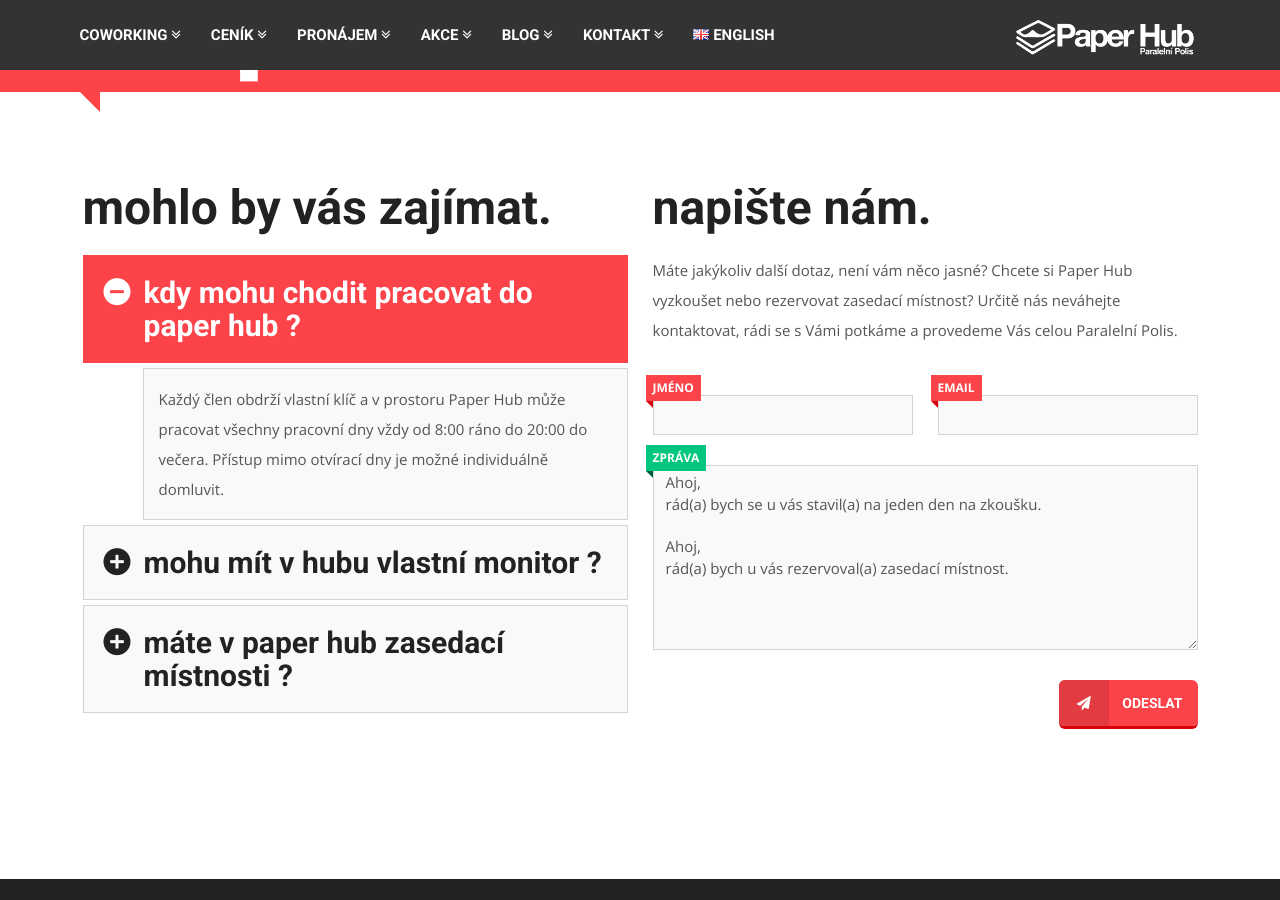
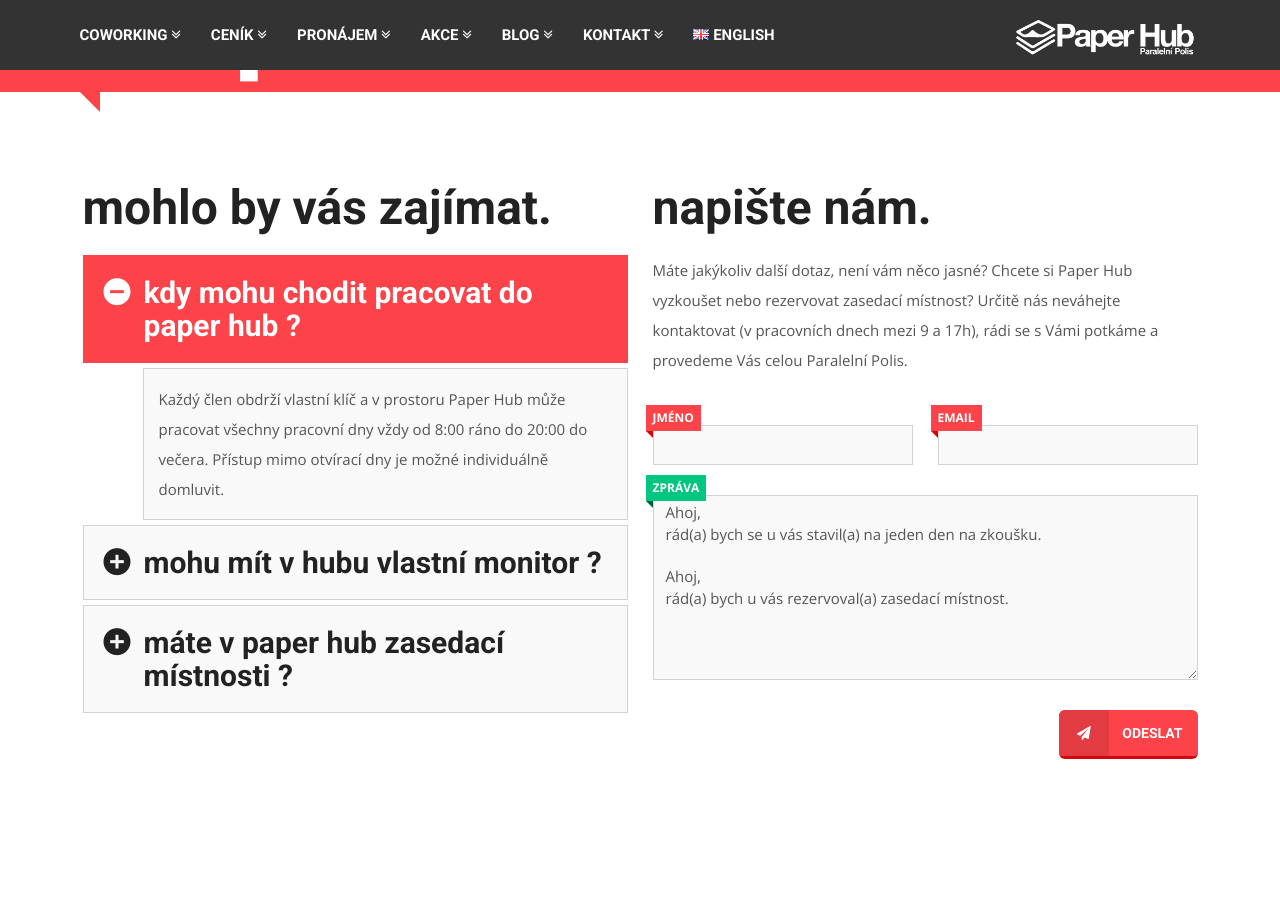
Before and after one commit to ParalelniPolis/paperhubweb, a Jekyll site: the page built from index.html, in a window 1280 px wide and 900 px high, scrolled down 2974 px. Built offline with Jekyll 4.4.1, drawn with Linux system fonts in a browser that asks for light colours; some web fonts are replaced; Markdown is read by kramdown in place of the engine named in the settings.

Commit message:
Update website_text.yaml

```diff
--- a/_data/website_text.yaml
+++ b/_data/website_text.yaml
@@ -257,8 +257,8 @@ contact_us:
         cz: "napište nám"
         eng: "Contact us"
     description:
-        cz: "Máte jakýkoliv další dotaz, není vám něco jasné? Chcete si Paper Hub vyzkoušet nebo rezervovat zasedací místnost? Určitě nás neváhejte kontaktovat, rádi se s Vámi potkáme a provedeme Vás celou Paralelní Polis."
-        eng: "Do you have any further questions or is there something unclear? Do you want to give Paper Hub a try or to book a meeting room? Do not hesitate to contact us, we will be happy to meet you and give you a tour around the whole Paralelni Polis."
+        cz: "Máte jakýkoliv další dotaz, není vám něco jasné? Chcete si Paper Hub vyzkoušet nebo rezervovat zasedací místnost? Určitě nás neváhejte kontaktovat (v pracovních dnech mezi 9 a 17h), rádi se s Vámi potkáme a provedeme Vás celou Paralelní Polis."
+        eng: "Do you have any further questions or is there something unclear? Do you want to give Paper Hub a try or to book a meeting room? Do not hesitate to contact us (on workdays between 9AM and 5PM), we will be happy to meet you and give you a tour around the whole Paralelni Polis."
     message:
         cz: "Ahoj,\nrád(a) bych se u vás stavil(a) na jeden den na zkoušku.\n\nAhoj,\nrád(a) bych u vás rezervoval(a) zasedací místnost."
         eng: "Hi,\nI'd like to stop by for a day and give it a try.\n\nHi,\nI'd like to book a meeting room."
```
